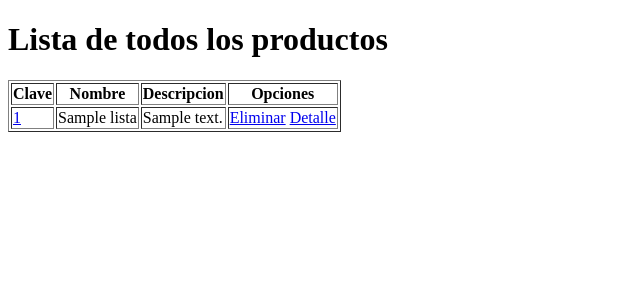
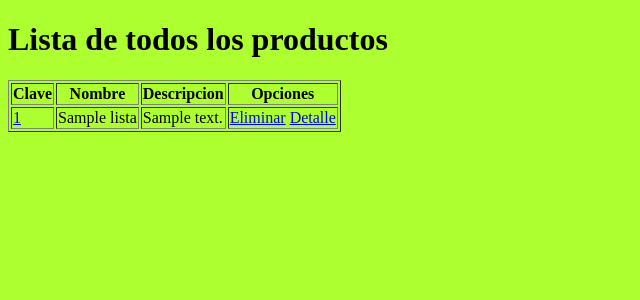
Before and after one commit to teku18/prueba_edgar, a Django app: template apps/productos/templates/lista_productos.html in a window 1280 px wide. Shown: the top 300 px of the page, without its empty margins (0-640 px from the left). Run offline with Django 3.2, Linux system fonts and the light colour scheme; the template is opened without the code that fills it: most values are stand-ins (such as "Sample title", 1, 10 or a date in 2020).

Commit message:
agregando estilos

```diff
--- a/apps/productos/templates/lista_productos.html
+++ b/apps/productos/templates/lista_productos.html
@@ -3,6 +3,7 @@
 <head>
     <meta charset="UTF-8">
     <title>Title</title>
+    <link type="text/css" rel="stylesheet" href="/static/css/style.css">
 </head>
 <body>
 <h1>Lista de todos los productos</h1>
--- a/apps/productos/urls.py
+++ b/apps/productos/urls.py
@@ -1,4 +1,4 @@
-from django.conf.urls import url
+from django.conf.urls import url, include, patterns
 from .views import index, registrar_producto, actualizar_producto, lista_productos, eliminar_producto, detalle_producto
 
 urlpatterns = [
--- /dev/null
+++ b/static/css/style.css
@@ -0,0 +1,3 @@
+body{
+    background-color: greenyellow;
+}
```
